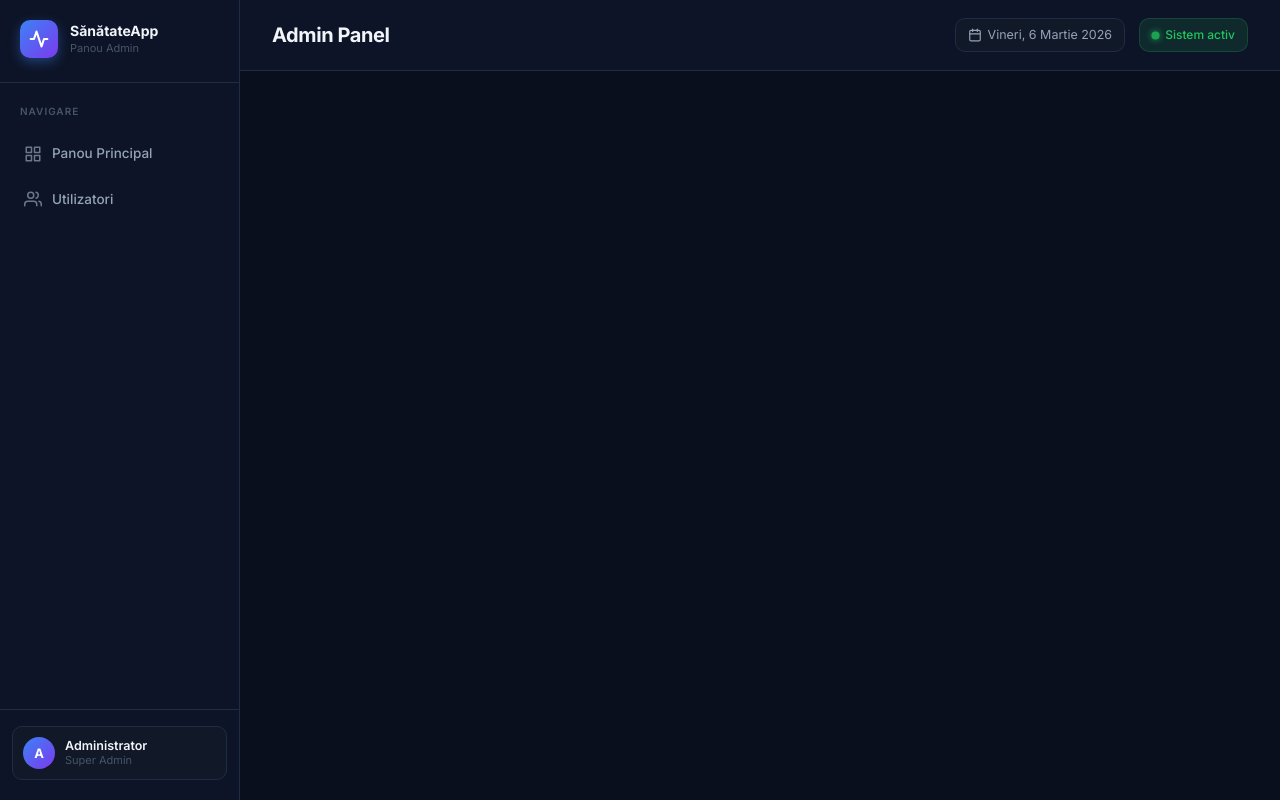
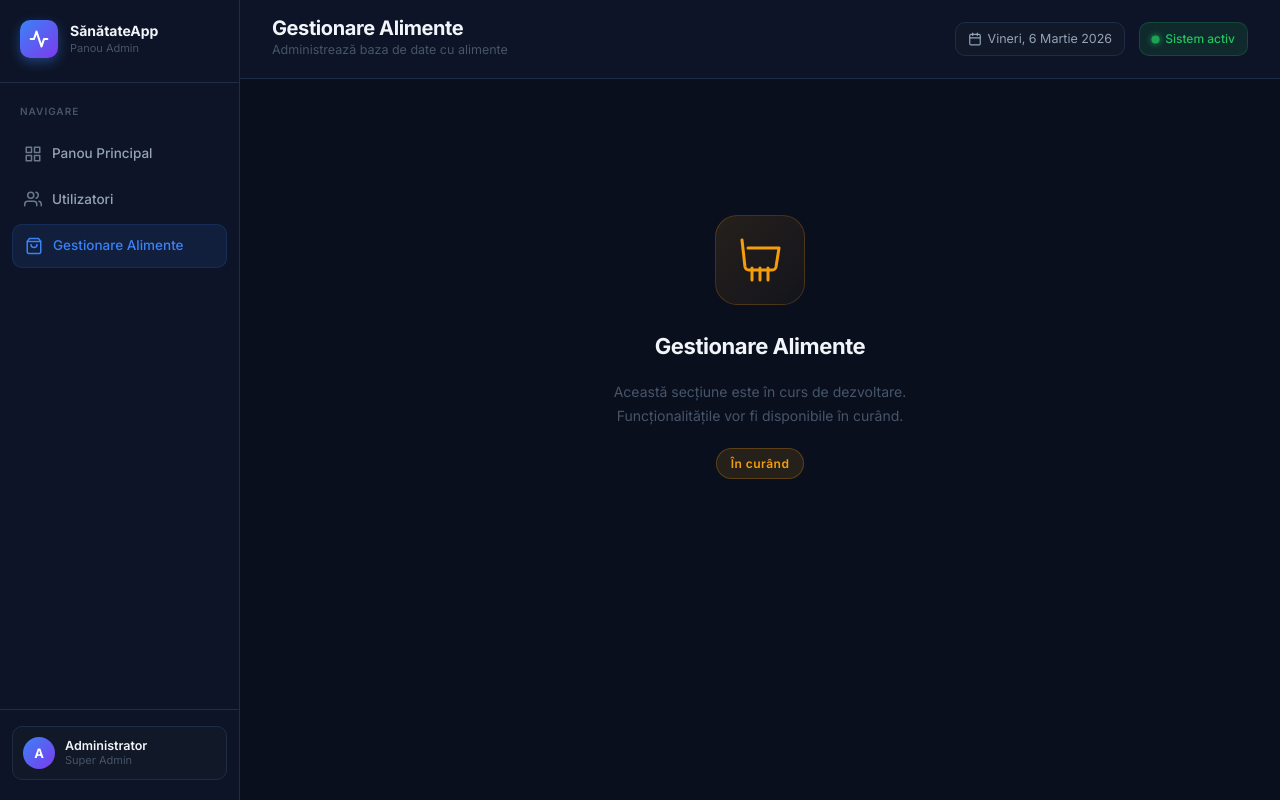
Before and after one commit to maxjumiga/ProiectTWebFront, a React (Vite) app: page /alimente in a window 1280 px wide. Built offline with nearby package versions, Linux system fonts and the light colour scheme.

Commit message:
adaugare navigare-alimente

```diff
--- a/src/App.tsx
+++ b/src/App.tsx
@@ -3,10 +3,10 @@ import Sidebar from './components/Sidebar';
 import Header from './components/Header';
 import Dashboard from './pages/Dashboard';
 import UserManagement from './pages/UserManagement';
+import GestionareAlimente from './pages/GestionareAlimente';
 import './index.css';
 
 export default function App() {
-  console.log('[App] Rendering...');
   return (
     <BrowserRouter>
       <div className="app-shell">
@@ -18,6 +18,7 @@ export default function App() {
               <Route path="/" element={<Navigate to="/dashboard" replace />} />
               <Route path="/dashboard" element={<Dashboard />} />
               <Route path="/utilizatori" element={<UserManagement />} />
+              <Route path="/alimente" element={<GestionareAlimente />} />
             </Routes>
           </main>
         </div>
--- a/src/components/Header.tsx
+++ b/src/components/Header.tsx
@@ -4,6 +4,7 @@ import './Header.css';
 const routeTitles: Record<string, { title: string; subtitle: string }> = {
     '/dashboard': { title: 'Panou Principal', subtitle: 'Bine ai venit înapoi, Administrator' },
     '/utilizatori': { title: 'Gestionare Utilizatori', subtitle: 'Administrează conturile utilizatorilor' },
+    '/alimente': { title: 'Gestionare Alimente', subtitle: 'Administrează baza de date cu alimente' },
 };
 
 export default function Header() {
--- a/src/components/Sidebar.tsx
+++ b/src/components/Sidebar.tsx
@@ -21,6 +21,17 @@ const navItems = [
                 <circle cx="9" cy="7" r="4" />
                 <path d="M23 21v-2a4 4 0 0 0-3-3.87" />
                 <path d="M16 3.13a4 4 0 0 1 0 7.75" />
+            </svg>
+        ),
+    },
+    {
+        to: '/alimente',
+        label: 'Gestionare Alimente',
+        icon: (
+            <svg width="18" height="18" viewBox="0 0 24 24" fill="none" stroke="currentColor" strokeWidth="2" strokeLinecap="round" strokeLinejoin="round">
+                <path d="M6 2L3 6v14a2 2 0 0 0 2 2h14a2 4 0 0 0 2-2V6l-3-4z" />
+                <line x1="3" y1="6" x2="21" y2="6" />
+                <path d="M16 10a4 4 0 0 1-8 0" />
             </svg>
         ),
     },
--- /dev/null
+++ b/src/pages/GestionareAlimente.css
@@ -0,0 +1,63 @@
+.ga-empty {
+    display: flex;
+    flex-direction: column;
+    align-items: center;
+    justify-content: center;
+    min-height: 60vh;
+    gap: 16px;
+    text-align: center;
+    animation: fadeIn 0.4s ease;
+}
+
+@keyframes fadeIn {
+    from {
+        opacity: 0;
+        transform: translateY(12px);
+    }
+
+    to {
+        opacity: 1;
+        transform: translateY(0);
+    }
+}
+
+.ga-icon {
+    width: 90px;
+    height: 90px;
+    border-radius: var(--radius-xl);
+    background: linear-gradient(135deg, rgba(245, 158, 11, 0.12), rgba(245, 158, 11, 0.04));
+    border: 1px solid rgba(245, 158, 11, 0.2);
+    display: flex;
+    align-items: center;
+    justify-content: center;
+    color: var(--amber);
+    margin-bottom: 8px;
+}
+
+.ga-empty h2 {
+    font-size: 22px;
+    font-weight: 700;
+    color: var(--text-primary);
+    letter-spacing: -0.02em;
+}
+
+.ga-empty p {
+    font-size: 14px;
+    color: var(--text-muted);
+    line-height: 1.7;
+}
+
+.ga-badge {
+    margin-top: 4px;
+    display: inline-flex;
+    align-items: center;
+    gap: 6px;
+    padding: 5px 14px;
+    background: var(--amber-soft);
+    color: var(--amber);
+    border: 1px solid rgba(245, 158, 11, 0.25);
+    border-radius: 99px;
+    font-size: 12px;
+    font-weight: 600;
+    letter-spacing: 0.04em;
+}
--- /dev/null
+++ b/src/pages/GestionareAlimente.tsx
@@ -0,0 +1,18 @@
+import './GestionareAlimente.css';
+
+export default function GestionareAlimente() {
+    return (
+        <div className="ga-empty">
+            <div className="ga-icon">
+                <svg width="48" height="48" viewBox="0 0 24 24" fill="none" stroke="currentColor" strokeWidth="1.5" strokeLinecap="round" strokeLinejoin="round">
+                    <path d="M3 2l1.5 13.5A2 2 0 0 0 6.5 17H18a2 2 0 0 0 2-1.5L21.5 6H6" />
+                    <path d="M16 16v6" /><path d="M8 16v6" />
+                    <path d="M12 16v6" />
+                </svg>
+            </div>
+            <h2>Gestionare Alimente</h2>
+            <p>Această secțiune este în curs de dezvoltare.<br />Funcționalitățile vor fi disponibile în curând.</p>
+            <span className="ga-badge">În curând</span>
+        </div>
+    );
+}
```
